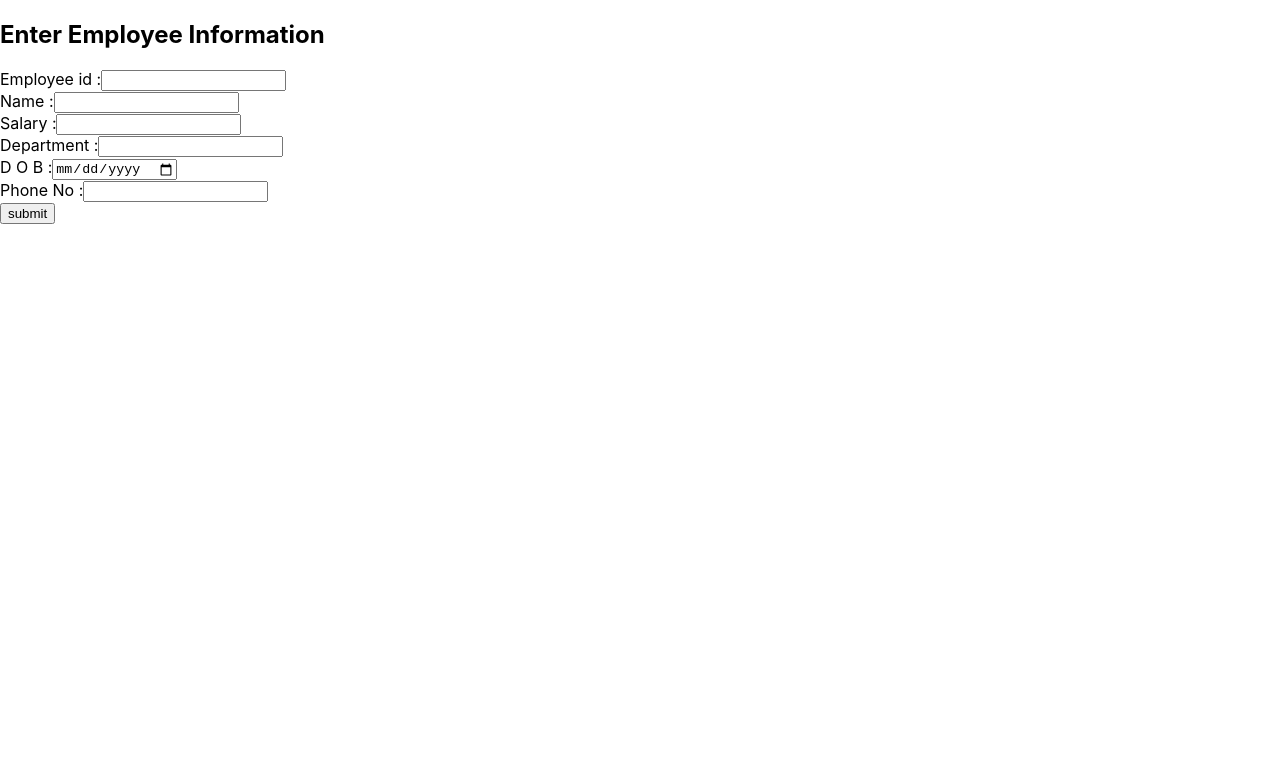
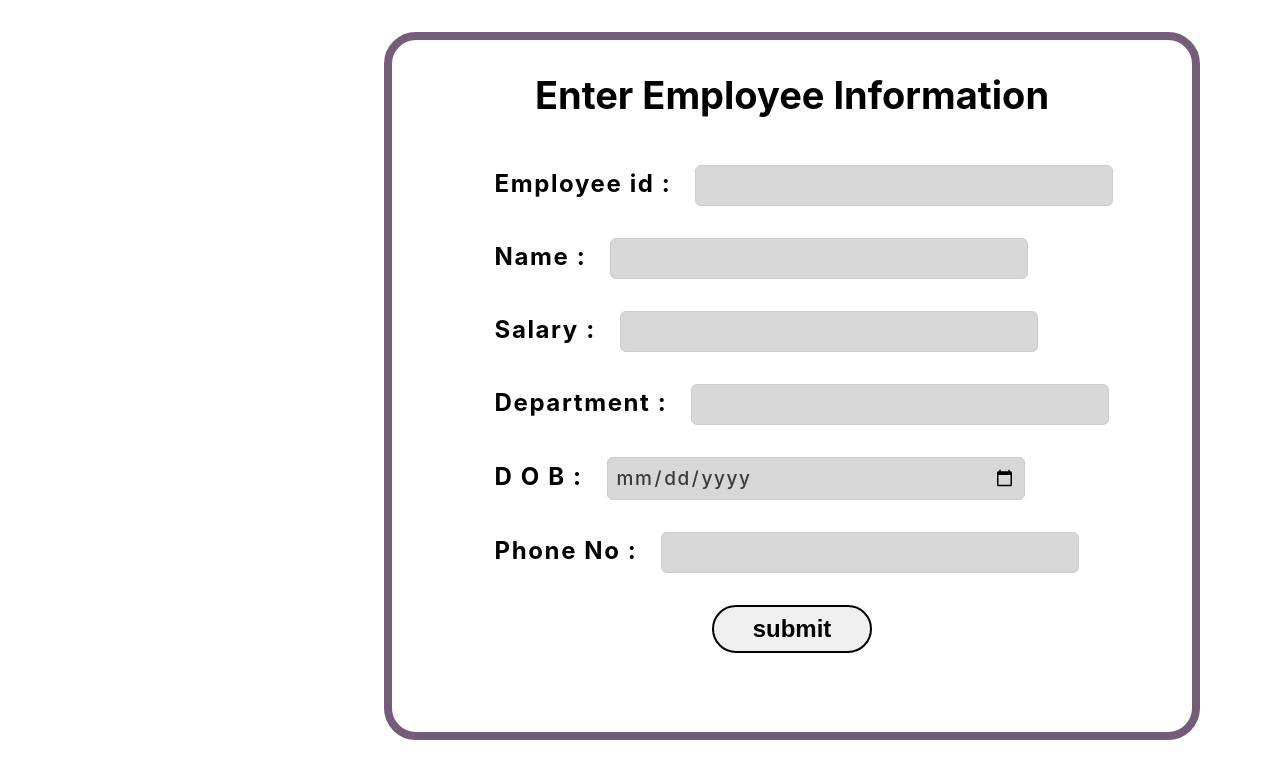
Before and after one commit to Jayaprakash-mk/employeee, a React (Create React App) app: page / in a window 1280 px wide. Both pictures are taken after a click on the button "Add". Shown: the top 778 px of the page. Built offline with nearby package versions, Linux system fonts and the light colour scheme.

Commit message:
Commit finished

```diff
--- a/src/Frontend/Employee.module.css
+++ b/src/Frontend/Employee.module.css
@@ -0,0 +1,61 @@
+.EmployeeForm{
+    display: flex;
+    flex-direction: column;
+    justify-content: center;
+    align-items: center;
+    margin: 2rem 25rem 2rem 24rem;
+    border: #735D78 solid .5rem;
+    border-radius: 2rem;
+    width : 50rem;
+    overflow: hidden;
+
+}
+
+.EmployeeForm h2{
+    font-size: 38px;
+}
+.EachInput{
+    padding: 1rem
+}
+
+.FieldName{
+    font-weight: bold;
+    font-size: 24px;
+    padding: 1.5rem;
+    font-style: initial;
+    letter-spacing: .1rem;
+}
+
+.InputField{
+    font: inherit;
+    padding: 0.5rem;
+    border-radius: 6px;
+    font-size: 19px;
+    font-weight: 500;
+    letter-spacing: .1rem;
+    color: #363b39;
+    background-color: #d7d7d7;
+    border: 1px solid #ccc;
+    width: 400px;
+    max-width: 100%;
+}
+
+.SubmitBtn{
+    text-align: center;
+    margin: 1rem;
+    padding: .5rem;
+    width: 10rem;
+    height: fit-content;
+    border: #000000 solid .15rem;
+    border-radius: 1.5rem;
+    font-size: 24px;
+    font-weight: bold;
+    cursor: pointer;
+}
+
+.SubmitBtn:hover{
+    background-color: #735D78;
+    color: white;
+    border: whitesmoke solid .15rem;
+
+}
--- a/src/Frontend/EmployeeInfo.js
+++ b/src/Frontend/EmployeeInfo.js
@@ -1,5 +1,6 @@
 import React,{useState} from 'react';
 import Axios from 'axios';
+import classes from './Employee.module.css';
 
 const EmployeeInfo = () => {
     const [newData, setInputData] = useState({Employee_id:"",EmployeeName:"",Salary:0,Department:"",DOB:"",phoneNo:0});
@@ -7,6 +8,7 @@ const EmployeeInfo = () => {
 
     const Submit = (e) => {
         e.preventDefault();
+        console.log(123)
         Axios.post('http://localhost:3001/employee', {
             Employee_id:newData.Employee_id,
             EmployeeName:newData.EmployeeName,
@@ -21,53 +23,38 @@ const EmployeeInfo = () => {
             else{
                 updateEmployee("Employee data inserted successfully");
             }
-        }).catch((error) => {
-                console.error("Axios Error:", error);
-                if (error.response) {
-                    console.error("Server Response Status:", error.response.status);
-                    console.error("Server Response Data:", error.response.data);
-
-                    // Check if there is an 'error' property in the response data
-                    if (error.response.data && error.response.data.error) {
-                        console.error("MySQL Error Message:", error.response.data.error);
-                    } else {
-                        console.error("No MySQL Error Message in the Response Data");
-                    }
-                } else {
-                    console.error("No response received. Request made but no response.");
-                }
         });
     }
     return (
-        <form>
+        <form onSubmit={Submit} className={classes.EmployeeForm}>
             <h2>Enter Employee Information</h2>
             <div>
-                <div>
-                    <label>Employee id  :</label>
-                    <input type="text" onChange={(e) => {setInputData((prev) => ({...prev, Employee_id: e.target.value}))}} ></input>
+                <div className={classes.EachInput}>
+                    <label className={classes.FieldName}>Employee id  :</label>
+                    <input className={classes.InputField} type="text" onChange={(e) => {setInputData((prev) => ({...prev, Employee_id: e.target.value}))}} ></input>
                 </div>
-                <div>
-                    <label>Name  :</label>
-                    <input type="text" onChange={(e) => {setInputData((prev) => ({...prev, EmployeeName: e.target.value}))}} ></input>
+                <div className={classes.EachInput}>
+                    <label className={classes.FieldName}>Name  :</label>
+                    <input className={classes.InputField} type="text" onChange={(e) => {setInputData((prev) => ({...prev, EmployeeName: e.target.value}))}} ></input>
                 </div>
-                <div>
-                    <label>Salary  :</label>
-                    <input type="number" onChange={(e) => {setInputData((prev) => ({...prev, Salary: e.target.value}))}} ></input>
+                <div className={classes.EachInput}>
+                    <label className={classes.FieldName}>Salary  :</label>
+                    <input className={classes.InputField} type="number" onChange={(e) => {setInputData((prev) => ({...prev, Salary: e.target.value}))}} ></input>
                 </div>
-                <div>
-                    <label>Department  :</label>
-                    <input type="text" onChange={(e) => {setInputData((prev) => ({...prev, Department: e.target.value}))}} ></input>
+                <div className={classes.EachInput}>
+                    <label className={classes.FieldName}>Department  :</label>
+                    <input className={classes.InputField} type="text" onChange={(e) => {setInputData((prev) => ({...prev, Department: e.target.value}))}} ></input>
                 </div>
-                <div>
-                    <label>D O B  :</label>
-                    <input type="date" onChange={(e) => {setInputData((prev) => ({...prev, DOB: e.target.value}))}} ></input>
+                <div className={classes.EachInput}>
+                    <label className={classes.FieldName}>D O B  :</label>
+                    <input className={classes.InputField} type="date" onChange={(e) => {setInputData((prev) => ({...prev, DOB: e.target.value}))}} ></input>
                 </div>
-                <div>
-                    <label>Phone No  :</label>
-                    <input type="number" onChange={(e) => {setInputData((prev) => ({...prev, PhoneNo: e.target.value}))}} ></input>
+                <div className={classes.EachInput}>
+                    <label className={classes.FieldName}>Phone No  :</label>
+                    <input className={classes.InputField} type="number" onChange={(e) => {setInputData((prev) => ({...prev, PhoneNo: e.target.value}))}} ></input>
                 </div>
             </div>
-            <button onChange={Submit}>submit</button>
+            <button className={classes.SubmitBtn} type='submit'>submit</button>
             <h2>{updateStatus}</h2>
         </form>
     );
```
